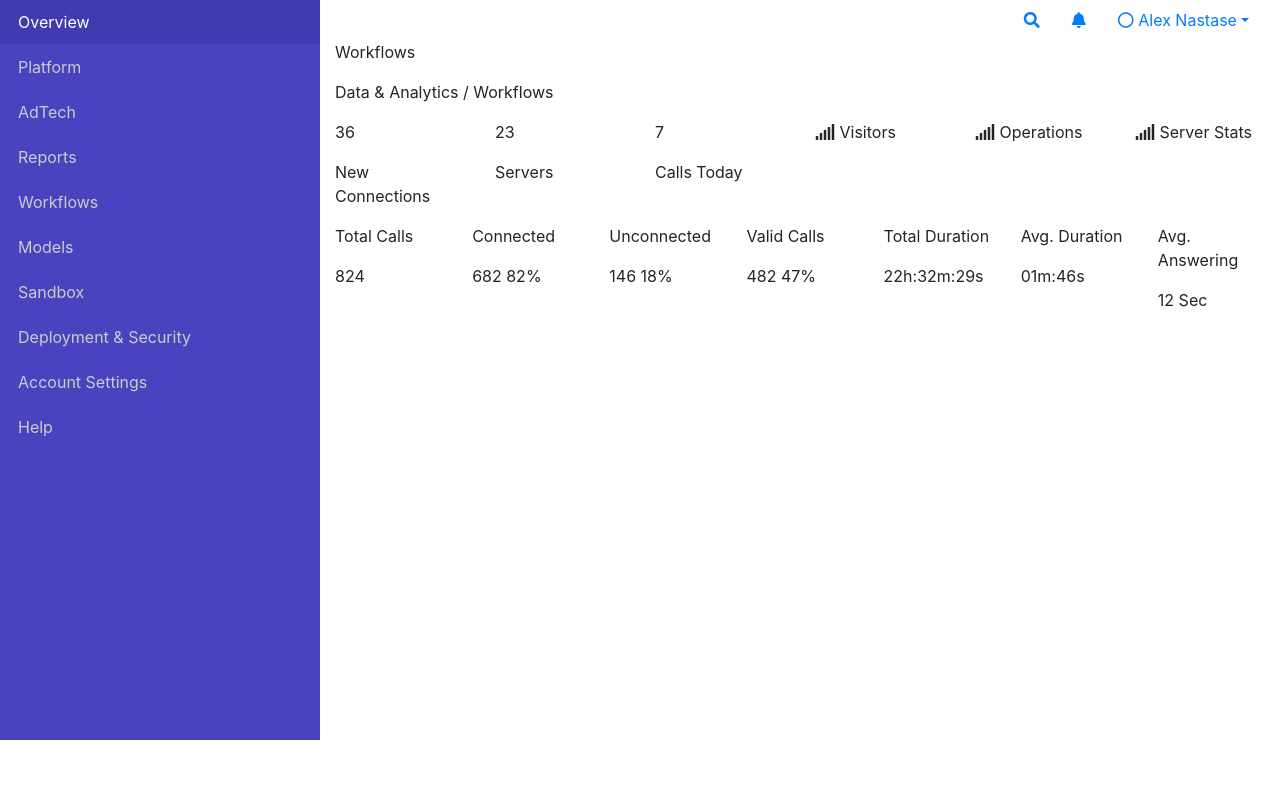
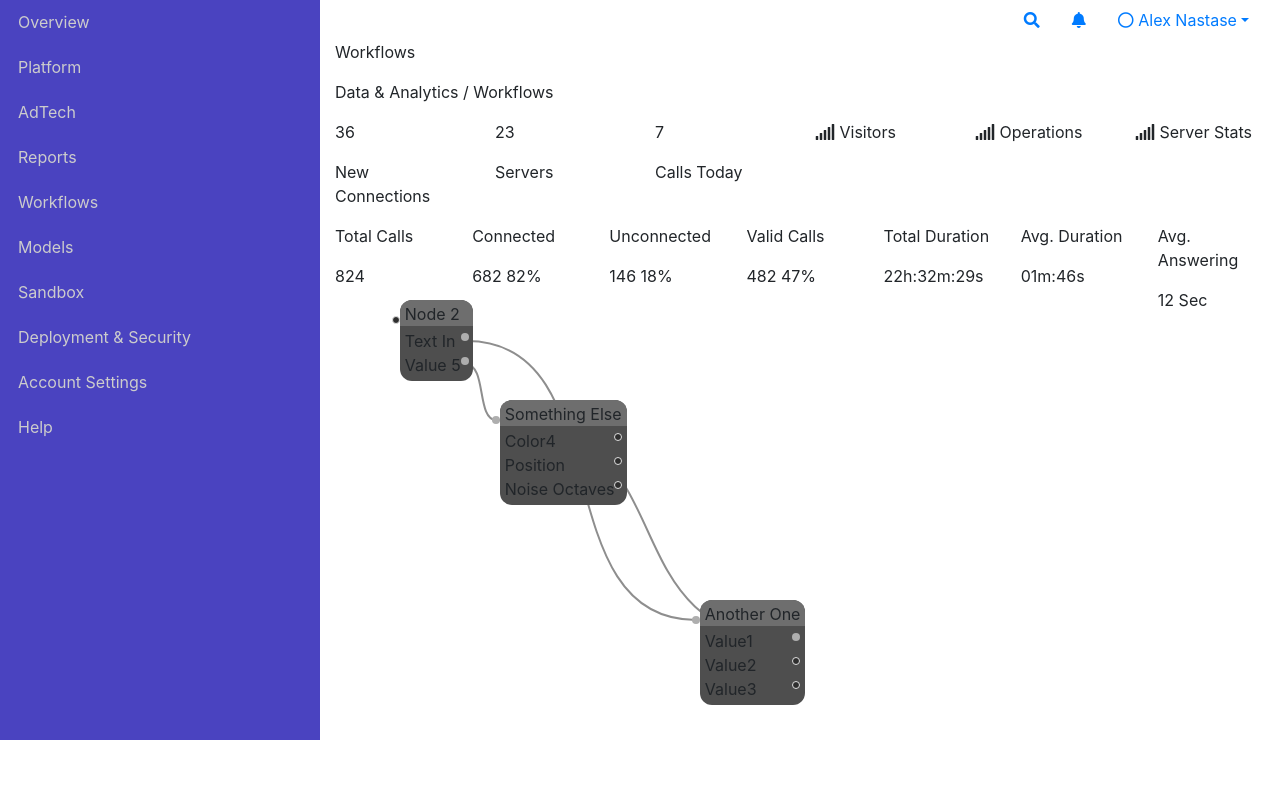
Before and after one commit to crowdbotics-users/Nubix-Dashboard, a PHP site: page /index.html in a window 1280 px wide. Run offline with PHP 8.4, Linux system fonts and the light colour scheme; some libraries are stand-ins or nearby versions.

Commit message:
Adding node editor

```diff
--- a/css/style.css
+++ b/css/style.css
@@ -27,4 +27,59 @@
   text-decoration: none;
   color: white; }
 
+.node:before {
+  content: attr(title) " ";
+  display: block;
+  border-top-left-radius: .75em;
+  border-top-right-radius: .75em;
+  background-color: #6e6e6e;
+  padding: 0.1em .3em 0em;
+  margin: -.1em -.3em 0.2em; }
+
+.node {
+  background-color: #4e4e4e;
+  border-radius: .75em;
+  display: inline-block;
+  padding: 0.1em .3em .25em;
+  position: absolute; }
+
+.output,
+.connection:after {
+  position: absolute;
+  border: solid 1px #dedede;
+  background-color: #2e2e2e;
+  width: 0.5em;
+  height: 0.5em;
+  border-radius: 0.5em; }
+
+.node.connected > .output,
+.connection.filled:after {
+  border: solid 1px transparent;
+  background-color: #aeaeae; }
+
+.node > .output:hover,
+.connection:hover:after {
+  border-color: red; }
+
+.output {
+  left: -.5em;
+  top: 1em;
+  cursor: pointer; }
+
+.connection {
+  width: 100%;
+  position: relative;
+  padding-right: 0.5em;
+  cursor: pointer; }
+
+.connection:after {
+  content: "";
+  right: 0em;
+  top: 0.25em; }
+
+svg {
+  position: absolute;
+  width: 100%;
+  height: 100%; }
+
 /*# sourceMappingURL=style.css.map */
--- a/css/style.scss
+++ b/css/style.scss
@@ -30,3 +30,60 @@
   text-decoration: none;
   color: white;
 }
+
+
+.node:before{
+  content:attr(title) " ";
+  display: block;
+  border-top-left-radius:.75em;
+  border-top-right-radius:.75em;
+  background-color:#6e6e6e;
+  padding:0.1em .3em 0em;
+  margin:-.1em -.3em 0.2em;
+}
+.node{
+  background-color: #4e4e4e;
+  border-radius: .75em;
+  display: inline-block;
+  padding:0.1em .3em .25em;
+  position:absolute;
+}
+.output,
+.connection:after{
+  position:absolute;
+  border:solid 1px #dedede;
+  background-color:#2e2e2e;
+  width:0.5em;
+  height:0.5em;
+  border-radius:0.5em;
+}
+.node.connected > .output,
+.connection.filled:after{
+  border:solid 1px transparent;
+  background-color:#aeaeae;
+}
+.node > .output:hover,
+.connection:hover:after{
+  border-color:red;
+}
+.output{
+  left: -.5em;
+  top:1em;
+  cursor: pointer;
+}
+.connection{
+  width:100%;
+  position:relative;
+  padding-right:0.5em;
+  cursor:pointer;
+}
+.connection:after{
+  content:"";
+  right:0em;
+  top:0.25em;
+}
+svg{
+  position:absolute;
+  width:100%;
+  height:100%;
+}
--- a/index.html
+++ b/index.html
@@ -7,7 +7,8 @@
   <title>Nubix Demo</title>
   <link rel="stylesheet" href="https://maxcdn.bootstrapcdn.com/bootstrap/4.0.0-beta/css/bootstrap.min.css">
   <link rel="stylesheet" href="https://use.fontawesome.com/releases/v5.1.0/css/all.css" integrity="sha384-lKuwvrZot6UHsBSfcMvOkWwlCMgc0TaWr+30HWe3a4ltaBwTZhyTEggF5tJv8tbt" crossorigin="anonymous">
-  <link href='https://fonts.googleapis.com/css?family=Open+Sans:400,700' rel='stylesheet' type='text/css'>
+  <link href="https://fonts.googleapis.com/css?family=Open+Sans:400,700" rel='stylesheet' type='text/css'>
+  <link rel='stylesheet prefetch' href='http://ajax.googleapis.com/ajax/libs/jqueryui/1.11.2/themes/smoothness/jquery-ui.css'>
   <link rel="stylesheet" href="css/style.css">
 </head>
 <body>
@@ -114,13 +115,17 @@
             <p>12 Sec</p>
           </div>
         </div>
+      </div>
 
-      </div>
+        <svg id="svg"></svg>
+
     </div>
   </section>
   <script src="https://code.jquery.com/jquery-3.2.1.js"></script>
   <script src="https://cdnjs.cloudflare.com/ajax/libs/popper.js/1.11.0/umd/popper.min.js"></script>
   <script src="https://maxcdn.bootstrapcdn.com/bootstrap/4.0.0-beta/js/bootstrap.min.js"></script>
+  <script src='http://cdnjs.cloudflare.com/ajax/libs/jquery/2.1.3/jquery.min.js'></script>
+  <script src='http://ajax.googleapis.com/ajax/libs/jqueryui/1.11.2/jquery-ui.min.js'></script>
   <script type="text/javascript" src="js/app.js"></script>
 </body>
 </html>
--- a/js/app.js
+++ b/js/app.js
@@ -0,0 +1,303 @@
+// SVG SETUP
+// ===========
+var svg = document.getElementById('svg');
+svg.ns = svg.namespaceURI;
+
+// MOUSE SETUP
+// =============
+var mouse = {
+  currentInput: null,
+  createPath: function(a, b){
+    var diff = {
+      x: b.x - a.x,
+      y: b.y - a.y
+    };
+
+    var pathStr = 'M' + a.x + ',' + a.y + ' ';
+    pathStr += 'C';
+    pathStr += a.x + diff.x / 3 * 2 + ',' + a.y + ' ';
+    pathStr += a.x + diff.x / 3 + ',' + b.y + ' ';
+    pathStr += b.x + ',' + b.y;
+
+    return pathStr;
+  }
+};
+
+window.onmousemove = function(e){
+  if(mouse.currentInput){
+    var p = mouse.currentInput.path;
+    var iP = mouse.currentInput.getAttachPoint();
+    var oP = {x: e.pageX, y: e.pageY};
+    var s = mouse.createPath(iP, oP);
+    p.setAttributeNS(null, 'd', s);
+  }
+};
+
+window.onclick = function(e){
+  if(mouse.currentInput){
+    mouse.currentInput.path.removeAttribute('d');
+    if(mouse.currentInput.node){
+      mouse.currentInput.node.detachInput(mouse.currentInput);
+    }
+    mouse.currentInput = null;
+  }
+};
+
+// CLEAN UP AND ACTUAL CODE [WIP]
+// ================================
+
+function GetFullOffset(element){
+  var offset = {
+    top: element.offsetTop,
+    left: element.offsetLeft,
+  };
+
+  if(element.offsetParent){
+    var po = GetFullOffset(element.offsetParent);
+    offset.top += po.top;
+    offset.left += po.left;
+    return offset;
+  }
+  else
+    return offset;
+}
+
+function Node(name){
+  // DOM Element creation
+  this.domElement = document.createElement('div');
+  this.domElement.classList.add('node');
+  this.domElement.setAttribute('title', name);
+
+  // Create output visual
+  var outDom = document.createElement('span');
+  outDom.classList.add('output');
+  outDom.innerHTML = '&nbsp;';
+  this.domElement.appendChild(outDom);
+
+  // Output Click handler
+  var that = this;
+  outDom.onclick = function(e){
+    if(mouse.currentInput &&
+       !that.ownsInput(mouse.currentInput)){
+      var tmp = mouse.currentInput;
+      mouse.currentInput = null;
+      that.connectTo(tmp);
+    }
+    e.stopPropagation();
+  };
+
+  // Node Stuffs
+  this.value = '';
+  this.inputs = [];
+  this.connected = false;
+
+  // SVG Connectors
+  this.attachedPaths = [];
+}
+
+function NodeInput(name){
+  this.name = name;
+  this.node = null;
+
+  // The dom element, here is where we could add
+  // different input types
+  this.domElement = document.createElement('div');
+  this.domElement.innerHTML = name;
+  this.domElement.classList.add('connection');
+  this.domElement.classList.add('empty');
+
+  // SVG Connector
+  this.path = document.createElementNS(svg.ns, 'path');
+  this.path.setAttributeNS(null, 'stroke', '#8e8e8e');
+  this.path.setAttributeNS(null, 'stroke-width', '2');
+  this.path.setAttributeNS(null, 'fill', 'none');
+  svg.appendChild(this.path);
+
+  // DOM Event handlers
+  var that = this;
+  this.domElement.onclick = function(e){
+    if(mouse.currentInput){
+      if(mouse.currentInput.path.hasAttribute('d'))
+        mouse.currentInput.path.removeAttribute('d');
+      if(mouse.currentInput.node){
+        mouse.currentInput.node.detachInput(mouse.currentInput);
+        mouse.currentInput.node = null;
+      }
+    }
+    mouse.currentInput = that;
+    if(that.node){
+      that.node.detachInput(that);
+      that.domElement.classList.remove('filled');
+      that.domElement.classList.add('empty');
+    }
+    e.stopPropagation();
+  };
+}
+
+NodeInput.prototype.getAttachPoint = function(){
+  var offset = GetFullOffset(this.domElement);
+  return {
+    x: offset.left + this.domElement.offsetWidth - 2,
+    y: offset.top + this.domElement.offsetHeight / 2
+  };
+};
+
+Node.prototype.getOutputPoint = function(){
+  var tmp = this.domElement.firstElementChild;
+  var offset = GetFullOffset(tmp);
+  return {
+    x: offset.left + tmp.offsetWidth / 2,
+    y: offset.top + tmp.offsetHeight / 2
+  };
+};
+
+Node.prototype.addInput = function(name){
+  var input = new NodeInput(name);
+  this.inputs.push(input);
+  this.domElement.appendChild(input.domElement);
+
+  return input;
+};
+
+Node.prototype.detachInput = function(input){
+  var index = -1;
+  for(var i = 0; i < this.attachedPaths.length; i++){
+    if(this.attachedPaths[i].input == input)
+      index = i;
+  };
+
+  if(index >= 0){
+    this.attachedPaths[index].path.removeAttribute('d');
+    this.attachedPaths[index].input.node = null;
+    this.attachedPaths.splice(index, 1);
+  }
+
+  if(this.attachedPaths.length <= 0){
+    this.domElement.classList.remove('connected');
+  }
+};
+
+Node.prototype.ownsInput = function(input){
+  for(var i = 0; i < this.inputs.length; i++){
+    if(this.inputs[i] == input)
+      return true;
+  }
+  return false;
+};
+
+Node.prototype.updatePosition = function(){
+  var outPoint = this.getOutputPoint();
+
+  var aPaths = this.attachedPaths;
+  for(var i = 0; i < aPaths.length; i++){
+    var iPoint = aPaths[i].input.getAttachPoint();
+    var pathStr = this.createPath(iPoint, outPoint);
+    aPaths[i].path.setAttributeNS(null, 'd', pathStr);
+  }
+
+  for(var j = 0; j < this.inputs.length; j++){
+    if(this.inputs[j].node != null){
+      var iP = this.inputs[j].getAttachPoint();
+      var oP = this.inputs[j].node.getOutputPoint();
+
+      var pStr = this.createPath(iP, oP);
+      this.inputs[j].path.setAttributeNS(null, 'd', pStr);
+    }
+  }
+};
+
+Node.prototype.createPath = function(a, b){
+  var diff = {
+    x: b.x - a.x,
+    y: b.y - a.y
+  };
+
+  var pathStr = 'M' + a.x + ',' + a.y + ' ';
+  pathStr += 'C';
+  pathStr += a.x + diff.x / 3 * 2 + ',' + a.y + ' ';
+  pathStr += a.x + diff.x / 3 + ',' + b.y + ' ';
+  pathStr += b.x + ',' + b.y;
+
+  return pathStr;
+};
+
+Node.prototype.connectTo = function(input){
+  input.node = this;
+  this.connected = true;
+  this.domElement.classList.add('connected');
+
+  input.domElement.classList.remove('empty');
+  input.domElement.classList.add('filled');
+
+  this.attachedPaths.push({
+    input: input,
+    path: input.path
+  });
+
+  var iPoint = input.getAttachPoint();
+  var oPoint = this.getOutputPoint();
+
+  var pathStr = this.createPath(iPoint, oPoint);
+
+  input.path.setAttributeNS(null, 'd',pathStr);
+};
+
+Node.prototype.moveTo = function(point){
+  this.domElement.style.top = point.y + 'px';
+  this.domElement.style.left = point.x + 'px';
+  this.updatePosition();
+};
+
+Node.prototype.initUI = function(){
+  var that = this;
+
+  // Make draggable
+  $(this.domElement).draggable({
+    containment: 'window',
+    cancel: '.connection,.output',
+    drag: function(event, ui){
+      that.updatePosition();
+    }
+  });
+  // Fix positioning
+  this.domElement.style.position = 'absolute';
+
+  document.body.appendChild(this.domElement);
+  // Update Visual
+  this.updatePosition();
+};
+
+// DEMO
+// ========
+
+// Node 1
+var node = new Node('Another One');
+node.addInput('Value1');
+node.addInput('Value2');
+node.addInput('Value3');
+
+// Node 2
+var node2 = new Node('Node 2');
+node2.addInput('Text In');
+node2.addInput('Value 5');
+
+// Node 3
+var node3 = new Node('Something Else');
+node3.addInput('Color4');
+node3.addInput('Position');
+node3.addInput('Noise Octaves');
+
+// Move to initial positions
+node.moveTo({x: 700, y: 600});
+node2.moveTo({x: 400, y: 300});
+node3.moveTo({x:500, y:400});
+
+// Connect Nodes
+node.connectTo(node2.inputs[0]);
+node3.connectTo(node2.inputs[1]);
+node3.connectTo(node.inputs[0]);
+
+// Add to DOM
+node.initUI();
+node2.initUI();
+node3.initUI();
```
Also changed, not shown: js/requirements.txt (added, +31 -0 lines), 1 other file.
